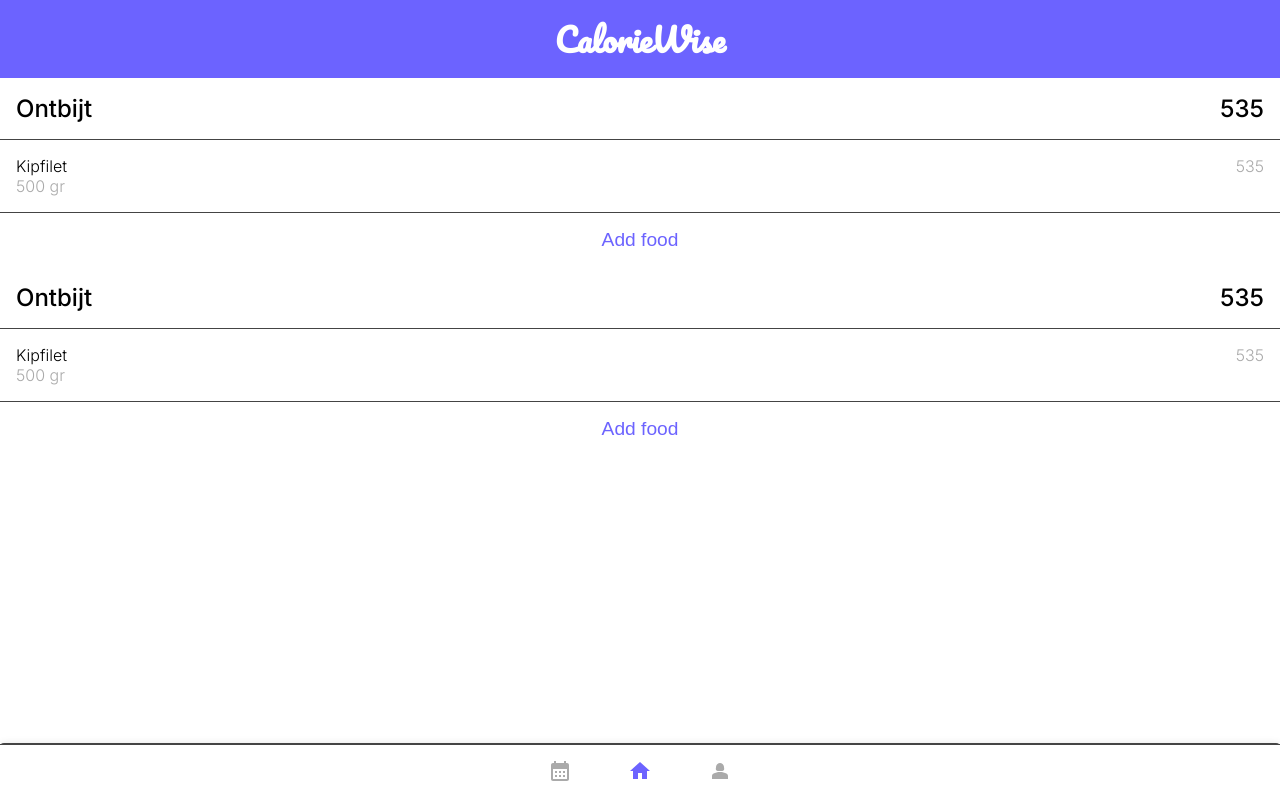
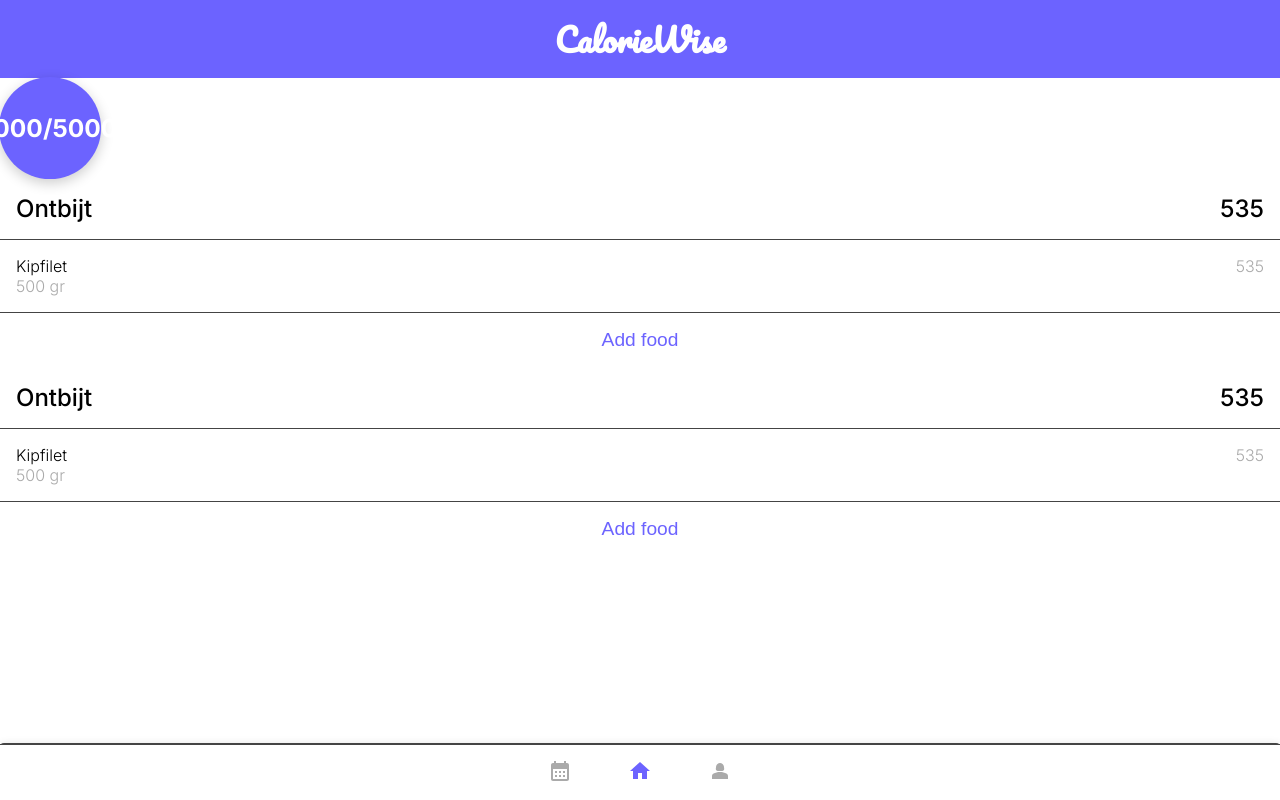
Before and after one commit to Bladgroen/CalorieWise, a Next.js app: page / in a window 1280 px wide. Built offline with nearby package versions, Linux system fonts and the light colour scheme.

Commit message:
🚧added animated bubble to show needs more styling

```diff
--- a/src/app/page.tsx
+++ b/src/app/page.tsx
@@ -1,10 +1,11 @@
-import Image from "next/image";
+import CalorieBubble from "@/components/CalorieBubble";
 import MealCard from "../components/MealCard/MealCard";
 import styles from "./page.module.css";
 
 export default function Page() {
   return (
     <>
+      <CalorieBubble />
       <MealCard />
       <MealCard />
     </>
--- /dev/null
+++ b/src/components/CalorieBubble.tsx
@@ -0,0 +1,9 @@
+import styles from "../styles/CalorieBubble.module.scss";
+
+export default function CalorieBubble() {
+    return(
+        <div className={styles.bubble}>
+            <span className={styles.score}>1000/5000</span>
+        </div>
+    )
+}
--- /dev/null
+++ b/src/styles/CalorieBubble.module.scss
@@ -0,0 +1,30 @@
+.bubble {
+    position: relative;
+    display: inline-flex; /* Use inline-flex to center the content vertically and horizontally */
+    align-items: center; /* Center the content vertically */
+    justify-content: center; /* Center the content horizontally */
+    width: 100px;
+    height: 100px;
+    border-radius: 50%;
+    background-color: #6c63ff;
+    box-shadow: 0 4px 12px rgba(0, 0, 0, 0.2);
+    animation: pulse 2s infinite;
+}
+
+.score {
+  font-size: 24px;
+  font-weight: bold;
+  color: #ffffff;
+}
+
+@keyframes pulse {
+  0% {
+    transform: scale(1);
+  }
+  50% {
+    transform: scale(1.1);
+  }
+  100% {
+    transform: scale(1);
+  }
+}
```
